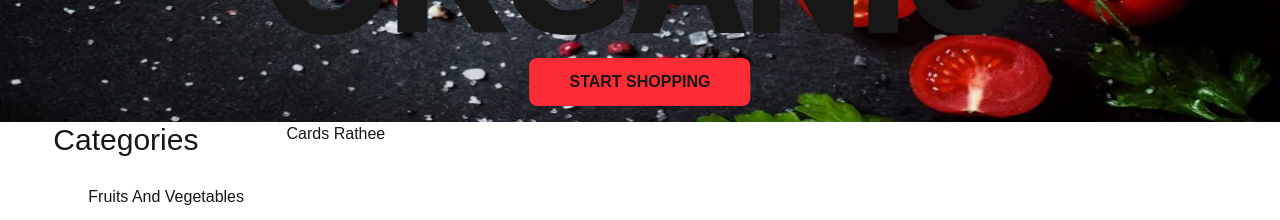
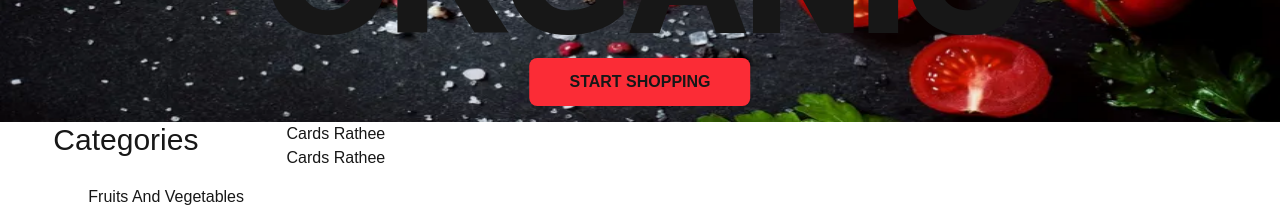
Before and after one commit to rahul-rathee7/Food-Farm, a Next.js app in the folder frontend/: page / in a window 1280 px wide. Shown: the part 580-800 px from the top of the page. Built offline with nearby package versions, Linux system fonts and the light colour scheme.

Commit message:
merge conflict testing

```diff
--- a/frontend/src/app/components/Cards.tsx
+++ b/frontend/src/app/components/Cards.tsx
@@ -2,7 +2,10 @@ import React from 'react'
 
 const Cards = () => {
   return (
-    <div>Cards Rathee</div>
+    <div>
+      <div>Cards Rathee</div>
+      <div>Cards Rathee</div>
+    </div>
   )
 }
 
```
